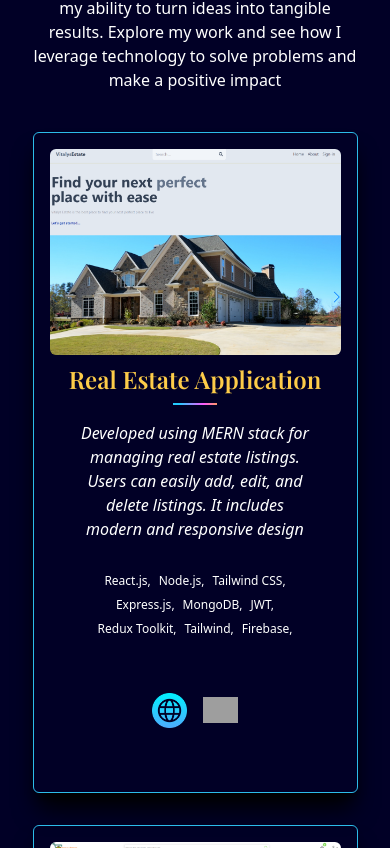
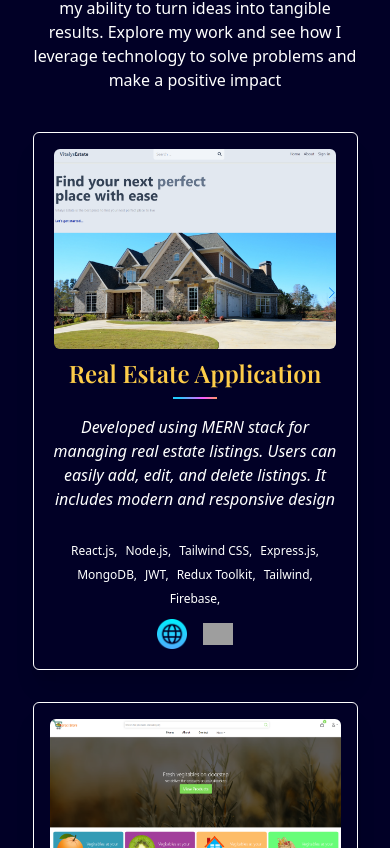
Before and after one commit to NithinPrathapan/Nithin-Prathapan-Personal-Portfolio, a React (Vite) app: page / in a window 390 px wide. Shown: the part 4296-5144 px from the top of the page. Built offline with nearby package versions, Linux system fonts and the light colour scheme; grey boxes are pictures that could not be loaded; a web font is replaced by a local one.

Commit message:
small edits

```diff
--- a/src/components/ProjectComponent.jsx
+++ b/src/components/ProjectComponent.jsx
@@ -25,28 +25,28 @@ const ProjectComponent = ({
         delay: isInView ? delay : 0,
         duration: 0.5, // Duration of the animation
       }}
-      className=" w-full flex flex-col justify-between md:flex md:flex-row-reverse md:p-8 p-4 items-center gap-2 rounded-md  border border-blue shadow-xl   shadow-black"
+      className=" md:w-full flex flex-col justify-between md:flex md:flex-row-reverse p-4 max-h-[100%] items-center gap-2 rounded-md  border border-white shadow-xl "
     >
       <div className="md:w-[45%] relative">
         <img
-          className="rounded-md min-w-full object-cover max-h-[380px] h-full"
+          className="rounded-md min-w-full md:object-contain object-cover max-h-[200px] md:max-h-[380px] "
           src={img}
           alt=""
         />
       </div>
-      <div className="md:w-[55%] md:text-start text-center flex flex-col gap-2">
+      <div className="md:w-[55%] w-full md:text-start text-center flex flex-col gap-2">
         <h1 className="text-2xl  font-playfair font-semibold text-yellow">
           {title}
         </h1>
         <div className="w-[15%] flex justify-center mx-auto md:mx-0">
           <LineGradient />
         </div>
-        <p className="italic my-2 md:text-start mx-auto md:mx-0 w-[80%] ">
+        <p className="italic my-2 md:text-start mx-auto md:mx-0  ">
           {description}
         </p>
 
         {skills && skills.length > 0 ? (
-          <div className="flex justify-center md:justify-start md:text-start items-center gap-2  mt-4 flex-wrap  w-[80%] md:mx-0 mx-auto  ">
+          <div className="flex justify-center md:justify-start md:text-start items-center gap-2  mt-4 flex-wrap   md:mx-0 mx-auto  ">
             {" "}
             {skills.map((skill) => {
               return (
@@ -57,15 +57,15 @@ const ProjectComponent = ({
         ) : (
           <></>
         )}
-        <div className="flex md:justify-start justify-center items-center gap-4 my-12">
+        <div className="flex md:justify-start justify-center items-center gap-4 my-1">
           <img
-            className="w-[35px] hover:scale-[105%]  duration-300 transition-all cursor-pointer"
+            className="w-[30px] hover:scale-[105%]  duration-300 transition-all cursor-pointer"
             title="Visit website"
             src={web}
             alt=""
           />
           <img
-            className="w-[35px] hover:scale-[105%] duration-300 transition-all cursor-pointer"
+            className="w-[30px] hover:scale-[105%] duration-300 transition-all cursor-pointer"
             title="View code on github"
             src={git}
             alt=""
--- a/src/components/Projects.jsx
+++ b/src/components/Projects.jsx
@@ -100,7 +100,7 @@ const Projects = () => {
             delay={0.8}
           />
 
-          <div className="md:flex   justify-center items-center gap-4">
+          <div className="flex flex-col md:flex-row  justify-center items-center gap-4">
             <ProjectComponent
               title="Planty-Static Website"
               description={
```
